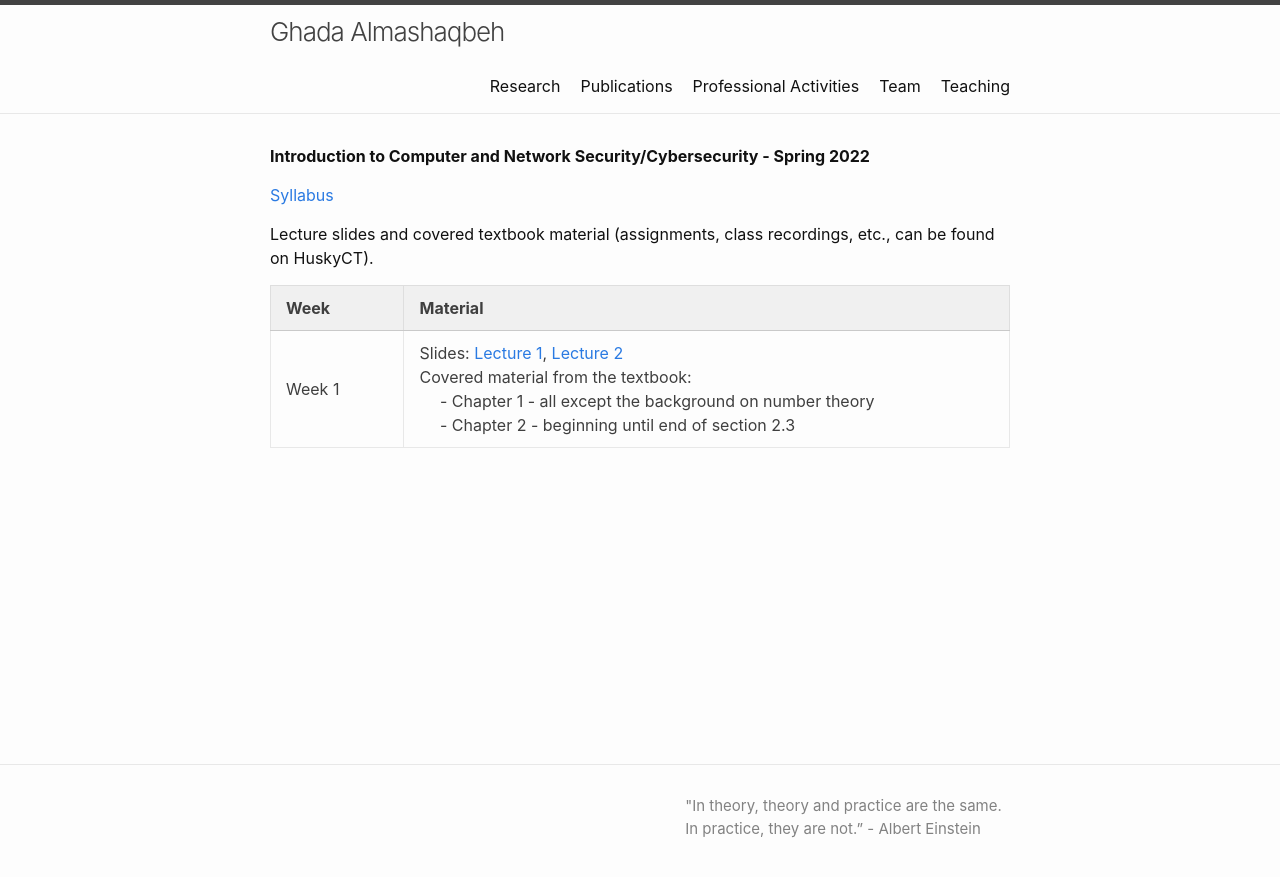
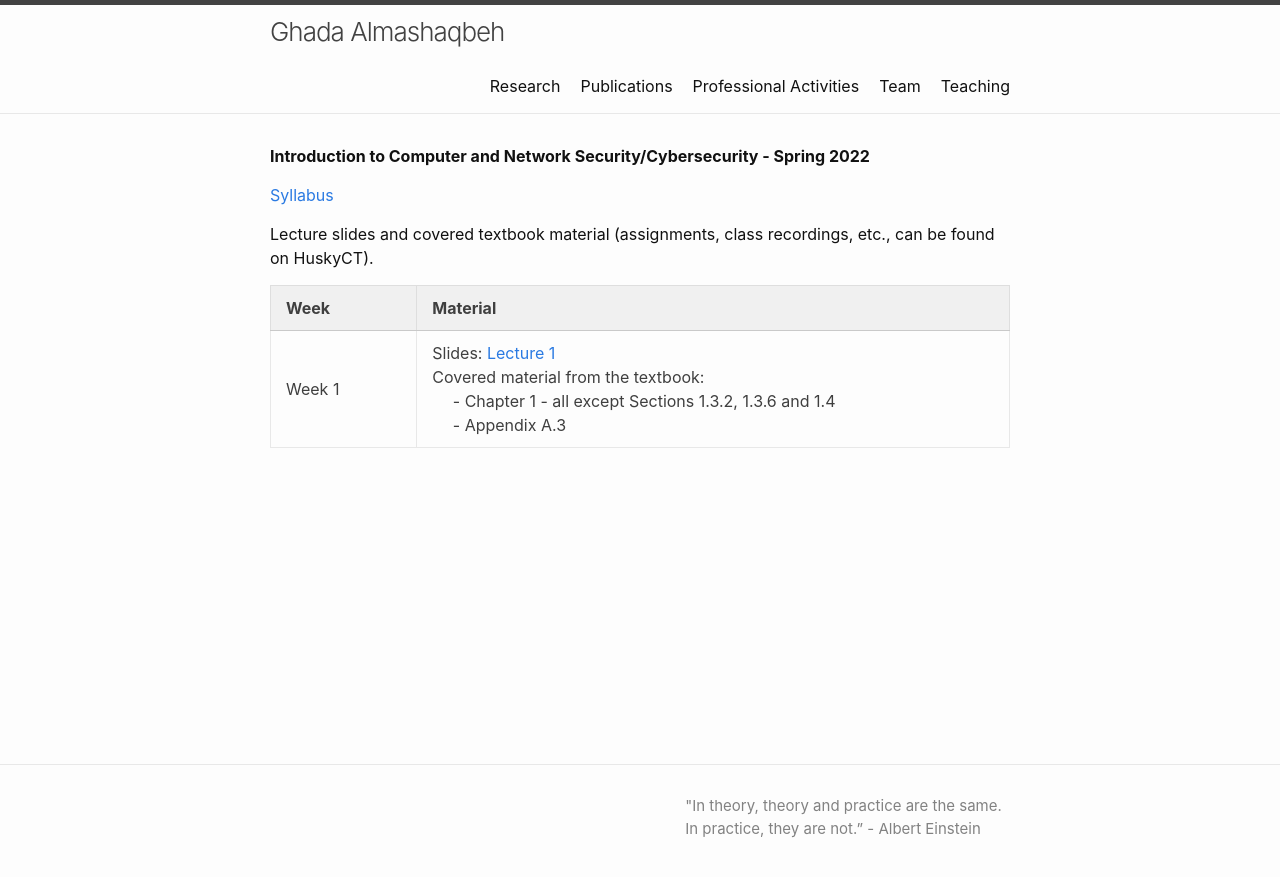
Before and after one commit to GhadaAlmashaqbeh/GhadaAlmashaqbeh.github.io, a Jekyll site: the page built from courses/cse3400-s2022/index.md, in a window 1280 px wide. Shown: the top 877 px of the page. Built offline with Jekyll 4.4.1, drawn with Linux system fonts in a browser that asks for light colours.

```diff
--- a/courses/cse3400-s2022/index.md
+++ b/courses/cse3400-s2022/index.md
@@ -10,4 +10,4 @@
 
 | Week&emsp;&emsp;| Material           |
 |----------|--------------------|
-| Week 1 | Slides: [Lecture 1](./lecture1.pdf), [Lecture 2](./lecture2.pdf) <br/> Covered material from the textbook: <br/> &emsp; - Chapter 1 - all except the background on number theory <br/> &emsp; - Chapter 2 - beginning until end of section 2.3 |
+| Week 1 | Slides: [Lecture 1](./lecture1.pdf) <br/> Covered material from the textbook: <br/> &emsp; - Chapter 1 - all except Sections 1.3.2, 1.3.6 and 1.4 <br/> &emsp; - Appendix A.3 |
```
Also changed, not shown: 4 other files.
